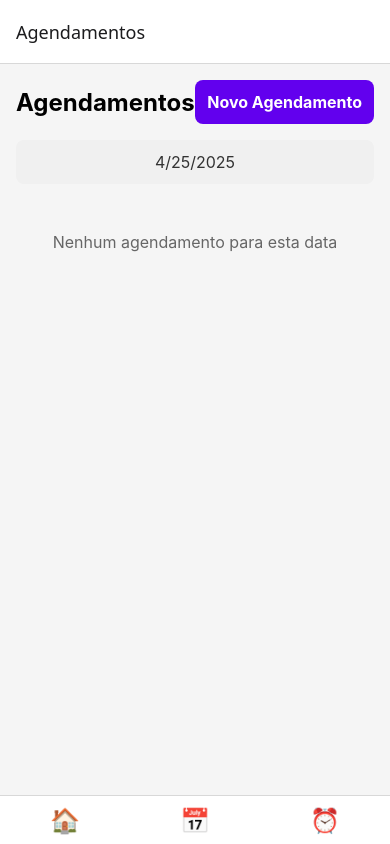
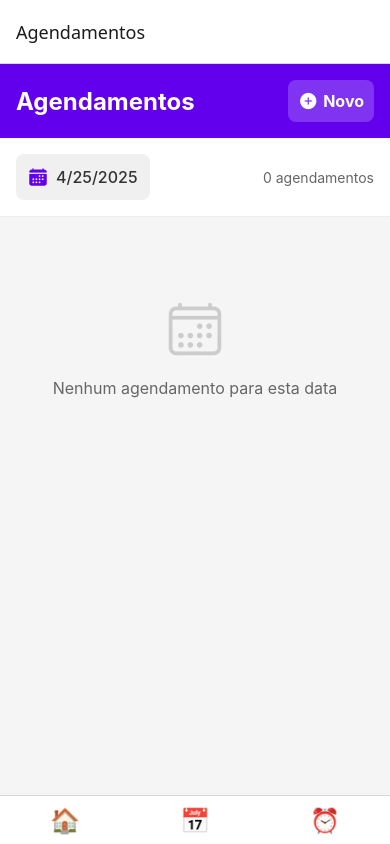
Before and after one commit to LaurianoCarlos/controle-ponto-agenda, a React Native app: screen /Agendamentos in a window 390 px wide. Built offline with nearby package versions, Linux system fonts and the light colour scheme.

Commit message:
fix - layout agendamentos

```diff
--- a/src/screens/AgendamentoListaScreen.tsx
+++ b/src/screens/AgendamentoListaScreen.tsx
@@ -1,5 +1,5 @@
 import React, { useState } from 'react';
-import { View, Text, StyleSheet, FlatList, TouchableOpacity, Modal, Alert, Platform, Linking } from 'react-native';
+import { View, Text, StyleSheet, FlatList, TouchableOpacity, Modal, Alert, Platform, Linking, StatusBar } from 'react-native';
 import { Card } from '../components/Card';
 import { StorageService } from '../services/storage';
 import { Agendamento } from '../types';
@@ -7,6 +7,7 @@ import { useFocusEffect } from '@react-navigation/native';
 import { StackNavigationProp } from '@react-navigation/stack';
 import { RootStackParamList } from '../navigation/AppNavigator';
 import { Calendar } from 'react-native-calendars';
+import { Ionicons } from '@expo/vector-icons';
 
 type AgendamentoListaScreenNavigationProp = StackNavigationProp<RootStackParamList, 'AgendamentoLista'>;
 
@@ -114,28 +115,37 @@ export const AgendamentoListaScreen: React.FC<Props> = ({ navigation }) => {
       <View style={styles.cardContent}>
         <View style={styles.cardInfo}>
           <Text style={styles.nome}>{item.nomeCliente}</Text>
+          <View style={styles.infoRow}>
+            <Ionicons name="call-outline" size={16} color="#666" style={styles.infoIcon} />
             <Text style={styles.telefone}>{item.telefone}</Text>
+          </View>
+          <View style={styles.infoRow}>
+            <Ionicons name="time-outline" size={16} color="#666" style={styles.infoIcon} />
             <Text style={styles.horario}>{item.hora}</Text>
+          </View>
+          <View style={styles.infoRow}>
+            <Ionicons name="cut-outline" size={16} color="#666" style={styles.infoIcon} />
             <Text style={styles.servico}>{item.servico}</Text>
+          </View>
         </View>
         <View style={styles.cardActions}>
           <TouchableOpacity
             style={[styles.actionButton, styles.whatsappButton]}
             onPress={() => abrirWhatsApp(item.telefone)}
           >
-            <Text style={styles.actionButtonText}>WhatsApp</Text>
+            <Ionicons name="logo-whatsapp" size={18} color="#fff" />
           </TouchableOpacity>
           <TouchableOpacity
             style={styles.actionButton}
             onPress={() => navigation.navigate('AgendamentoDetalhe', { agendamento: item })}
           >
-            <Text style={styles.actionButtonText}>Detalhes</Text>
+            <Ionicons name="eye-outline" size={18} color="#fff" />
           </TouchableOpacity>
           <TouchableOpacity
             style={[styles.actionButton, styles.deleteButton]}
             onPress={() => handleExcluirAgendamento(item.id)}
           >
-            <Text style={styles.actionButtonText}>Excluir</Text>
+            <Ionicons name="trash-outline" size={18} color="#fff" />
           </TouchableOpacity>
         </View>
       </View>
@@ -144,24 +154,34 @@ export const AgendamentoListaScreen: React.FC<Props> = ({ navigation }) => {
 
   return (
     <View style={styles.container}>
+      <StatusBar barStyle="light-content" backgroundColor="#6200ee" />
+
       <View style={styles.header}>
         <Text style={styles.title}>Agendamentos</Text>
         <TouchableOpacity
           style={styles.novoButton}
           onPress={() => navigation.navigate('Agendamentos')}
         >
-          <Text style={styles.novoButtonText}>Novo Agendamento</Text>
+          <Ionicons name="add-circle" size={20} color="#fff" style={styles.buttonIcon} />
+          <Text style={styles.novoButtonText}>Novo</Text>
         </TouchableOpacity>
       </View>
 
+      <View style={styles.dateSelector}>
         <TouchableOpacity
           style={styles.dateButton}
           onPress={() => setShowCalendar(true)}
         >
+          <Ionicons name="calendar" size={20} color="#6200ee" style={styles.dateIcon} />
           <Text style={styles.dateButtonText}>
             {dataSelecionada.toLocaleDateString()}
           </Text>
         </TouchableOpacity>
+
+        <Text style={styles.agendamentosCount}>
+          {agendamentosFiltrados.length} {agendamentosFiltrados.length === 1 ? 'agendamento' : 'agendamentos'}
+        </Text>
+      </View>
 
       <FlatList
         data={agendamentosFiltrados}
@@ -170,7 +190,10 @@ export const AgendamentoListaScreen: React.FC<Props> = ({ navigation }) => {
         contentContainerStyle={styles.listContainer}
         showsVerticalScrollIndicator={true}
         ListEmptyComponent={
+          <View style={styles.emptyContainer}>
+            <Ionicons name="calendar-outline" size={60} color="#ccc" />
             <Text style={styles.emptyText}>Nenhum agendamento para esta data</Text>
+          </View>
         }
       />
 
@@ -257,53 +280,92 @@ const styles = StyleSheet.create({
   container: {
     flex: 1,
     backgroundColor: '#f5f5f5',
-    padding: 16,
   },
   header: {
     flexDirection: 'row',
     justifyContent: 'space-between',
     alignItems: 'center',
-    marginBottom: 16,
+    padding: 16,
+    backgroundColor: '#6200ee',
+    paddingTop: Platform.OS === 'ios' ? 50 : 16,
   },
   title: {
     fontSize: 24,
     fontWeight: 'bold',
+    color: '#fff',
   },
   novoButton: {
-    backgroundColor: '#6200ee',
-    padding: 12,
+    backgroundColor: 'rgba(255, 255, 255, 0.2)',
+    padding: 10,
     borderRadius: 8,
+    flexDirection: 'row',
+    alignItems: 'center',
+  },
+  buttonIcon: {
+    marginRight: 5,
   },
   novoButtonText: {
     color: '#ffffff',
     fontSize: 16,
     fontWeight: 'bold',
   },
+  dateSelector: {
+    flexDirection: 'row',
+    justifyContent: 'space-between',
+    alignItems: 'center',
+    padding: 16,
+    backgroundColor: '#fff',
+    borderBottomWidth: 1,
+    borderBottomColor: '#eee',
+  },
   dateButton: {
     backgroundColor: '#f0f0f0',
     padding: 12,
     borderRadius: 8,
-    marginBottom: 16,
+    flexDirection: 'row',
     alignItems: 'center',
+  },
+  dateIcon: {
+    marginRight: 8,
   },
   dateButtonText: {
     fontSize: 16,
     color: '#333',
+    fontWeight: '500',
+  },
+  agendamentosCount: {
+    fontSize: 14,
+    color: '#666',
   },
   listContainer: {
-    paddingBottom: 16,
+    padding: 16,
+    paddingBottom: 32,
   },
   cardItem: {
     marginBottom: 12,
     padding: 16,
+    borderRadius: 12,
+    elevation: 2,
+    shadowColor: '#000',
+    shadowOffset: { width: 0, height: 2 },
+    shadowOpacity: 0.1,
+    shadowRadius: 4,
   },
   cardContent: {
     flexDirection: 'row',
     justifyContent: 'space-between',
-    alignItems: 'center',
+    alignItems: 'flex-start',
   },
   cardInfo: {
     flex: 1,
+  },
+  infoRow: {
+    flexDirection: 'row',
+    alignItems: 'center',
+    marginBottom: 4,
+  },
+  infoIcon: {
+    marginRight: 6,
   },
   cardActions: {
     flexDirection: 'row',
@@ -311,43 +373,48 @@ const styles = StyleSheet.create({
   },
   actionButton: {
     backgroundColor: '#6200ee',
-    padding: 8,
-    borderRadius: 4,
-    minWidth: 80,
+    padding: 10,
+    borderRadius: 8,
+    width: 40,
+    height: 40,
     alignItems: 'center',
+    justifyContent: 'center',
+  },
+  whatsappButton: {
+    backgroundColor: '#25D366',
   },
   deleteButton: {
     backgroundColor: '#ff4444',
   },
-  actionButtonText: {
-    color: '#ffffff',
-    fontSize: 14,
+  nome: {
+    fontSize: 18,
     fontWeight: 'bold',
-  },
-  nome: {
-    fontSize: 16,
-    fontWeight: 'bold',
-    marginBottom: 4,
+    marginBottom: 8,
+    color: '#333',
   },
   telefone: {
     fontSize: 14,
     color: '#666666',
-    marginBottom: 4,
   },
   horario: {
     fontSize: 14,
     color: '#666666',
-    marginBottom: 2,
   },
   servico: {
     fontSize: 14,
     color: '#666666',
   },
+  emptyContainer: {
+    alignItems: 'center',
+    justifyContent: 'center',
+    padding: 32,
+    marginTop: 32,
+  },
   emptyText: {
     textAlign: 'center',
     fontSize: 16,
     color: '#666666',
-    marginTop: 32,
+    marginTop: 16,
   },
   modalContainer: {
     flex: 1,
@@ -419,15 +486,9 @@ const styles = StyleSheet.create({
   cancelButton: {
     backgroundColor: '#666666',
   },
-  deleteButton: {
-    backgroundColor: '#ff4444',
-  },
   modalButtonText: {
     color: 'white',
     fontSize: 16,
     fontWeight: 'bold',
   },
-  whatsappButton: {
-    backgroundColor: '#25D366',
-  },
 });
```
Lines whose indentation alone changed are shown as unchanged.
